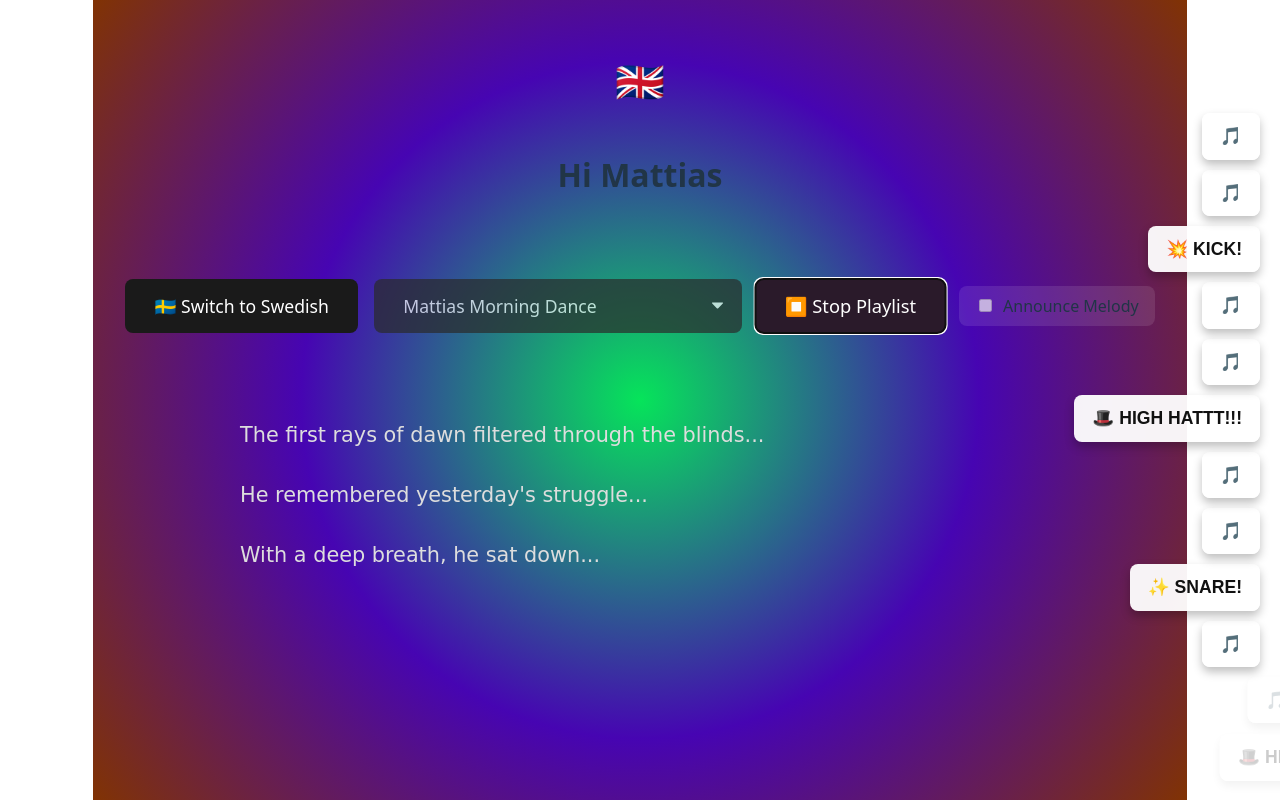
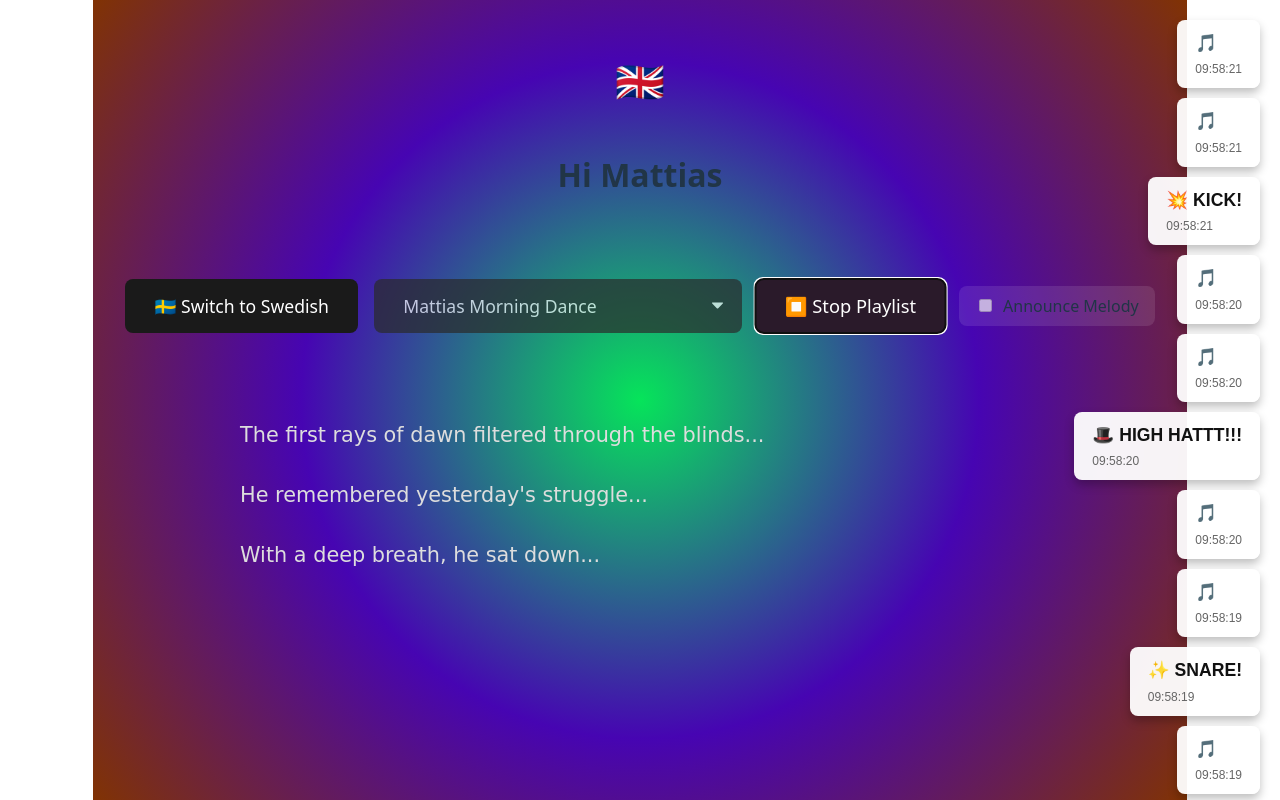
Before and after one commit to nikteg/mattias-music, a React (Vite) app: page / in a window 1280 px wide. Both pictures are taken after a click on the button "▶️ Play All". Built offline with nearby package versions, Linux system fonts and the light colour scheme.

Commit message:
feat: Move toasts to top-right and add timestamps

```diff
--- a/src/App.tsx
+++ b/src/App.tsx
@@ -249,6 +249,7 @@ const melodySpecificTexts: Record<MelodyName, MelodyTextSet> = {
 interface ToastState {
   id: number;
   message: string;
+  timestamp: string; // Add timestamp field
 }
 
 function App() {
@@ -265,7 +266,13 @@ function App() {
   // Function to add a new toast
   const addToast = useCallback((message: string) => {
     const id = toastIdCounter.current++;
-    setToasts((prevToasts) => [...prevToasts, { id, message }]);
+    const now = new Date();
+    const timestamp = `${now.getHours().toString().padStart(2, '0')}:${now.getMinutes().toString().padStart(2, '0')}:${now.getSeconds().toString().padStart(2, '0')}`;
+    setToasts((prevToasts) => {
+      // Add new toast to the START of the array for top-right stacking
+      const newToast = { id, message, timestamp };
+      return [newToast, ...prevToasts];
+    });
   }, []);
 
   // Function to remove a toast by ID
@@ -652,8 +659,9 @@ function App() {
             key={toast.id}
             id={toast.id}
             message={toast.message}
+            timestamp={toast.timestamp} // Pass timestamp prop
             onRemove={removeToast}
-            duration={2000} // Increased display duration to 2 sec before fade
+            duration={2000}
           />
         ))}
       </div>
--- a/src/ToastNotification.css
+++ b/src/ToastNotification.css
@@ -1,12 +1,12 @@
 /* Container for all toasts */
 .toast-container {
   position: fixed;
-  bottom: 20px;
+  top: 20px;
   right: 20px;
   z-index: 1000;
   display: flex;
-  flex-direction: column-reverse; /* Stack from bottom up */
-  align-items: flex-end; /* Align toasts to the right */
+  flex-direction: column;
+  align-items: flex-end;
 }
 
 /* Individual toast styling */
@@ -14,16 +14,30 @@
   background-color: rgba(255, 255, 255, 0.95); /* White background */
   color: #111; /* Dark text color */
   padding: 10px 18px; /* Adjust padding slightly */
-  margin-top: 10px;
+  margin-bottom: 10px; /* Changed from margin-top */
   border-radius: 8px;
   box-shadow: 0 5px 10px rgba(0, 0, 0, 0.25);
   font-family: sans-serif;
-  font-size: 1.1em; /* Slightly larger font */
+  /* font-size: 1.1em; Don't set base size here if children have sizes */
   font-weight: bold;
   opacity: 0;
   transform: translateX(100%);
   transition: opacity 0.5s ease-out, transform 0.5s ease-out;
   white-space: nowrap;
+  display: flex;
+  flex-direction: column; /* Stack message and timestamp vertically */
+  align-items: flex-start; /* Align content left */
+}
+
+.toast-message {
+  font-size: 1.1em; /* Keep message font size */
+}
+
+.toast-timestamp {
+  font-size: 0.75em; /* Smaller font for timestamp */
+  color: #666; /* Grey color */
+  margin-top: 4px; /* Space above timestamp */
+  font-weight: normal; /* Normal weight */
 }
 
 /* Animation states */
--- a/src/ToastNotification.tsx
+++ b/src/ToastNotification.tsx
@@ -4,6 +4,7 @@ import './ToastNotification.css'; // We'll create this CSS file next
 interface ToastProps {
   id: number;
   message: string;
+  timestamp: string; // Add timestamp prop
   duration?: number; // Duration in ms before starting fade out
   onRemove: (id: number) => void;
 }
@@ -11,7 +12,8 @@ interface ToastProps {
 const ToastNotification: React.FC<ToastProps> = ({
   id,
   message,
-  duration = 1000, // Default display duration before fade out
+  timestamp, // Receive timestamp
+  duration = 2000, // Keep the longer duration from previous change
   onRemove
 }) => {
   const [isVisible, setIsVisible] = useState(true);
@@ -36,7 +38,8 @@ const ToastNotification: React.FC<ToastProps> = ({
 
   return (
     <div className={`toast-notification ${isVisible ? 'toast-visible' : 'toast-hidden'}`}>
-      {message}
+      <div className="toast-message">{message}</div>
+      <div className="toast-timestamp">{timestamp}</div>
     </div>
   );
 };
```
